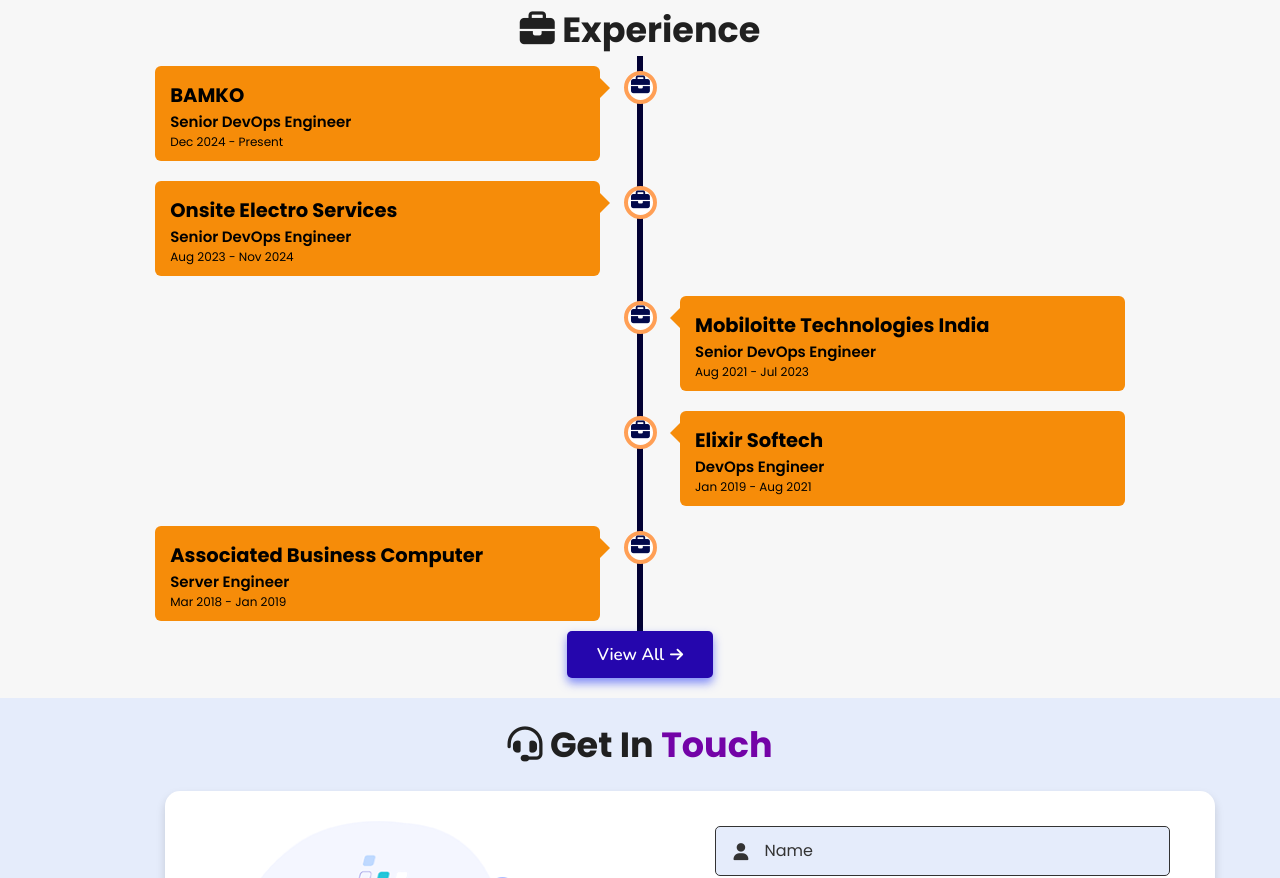
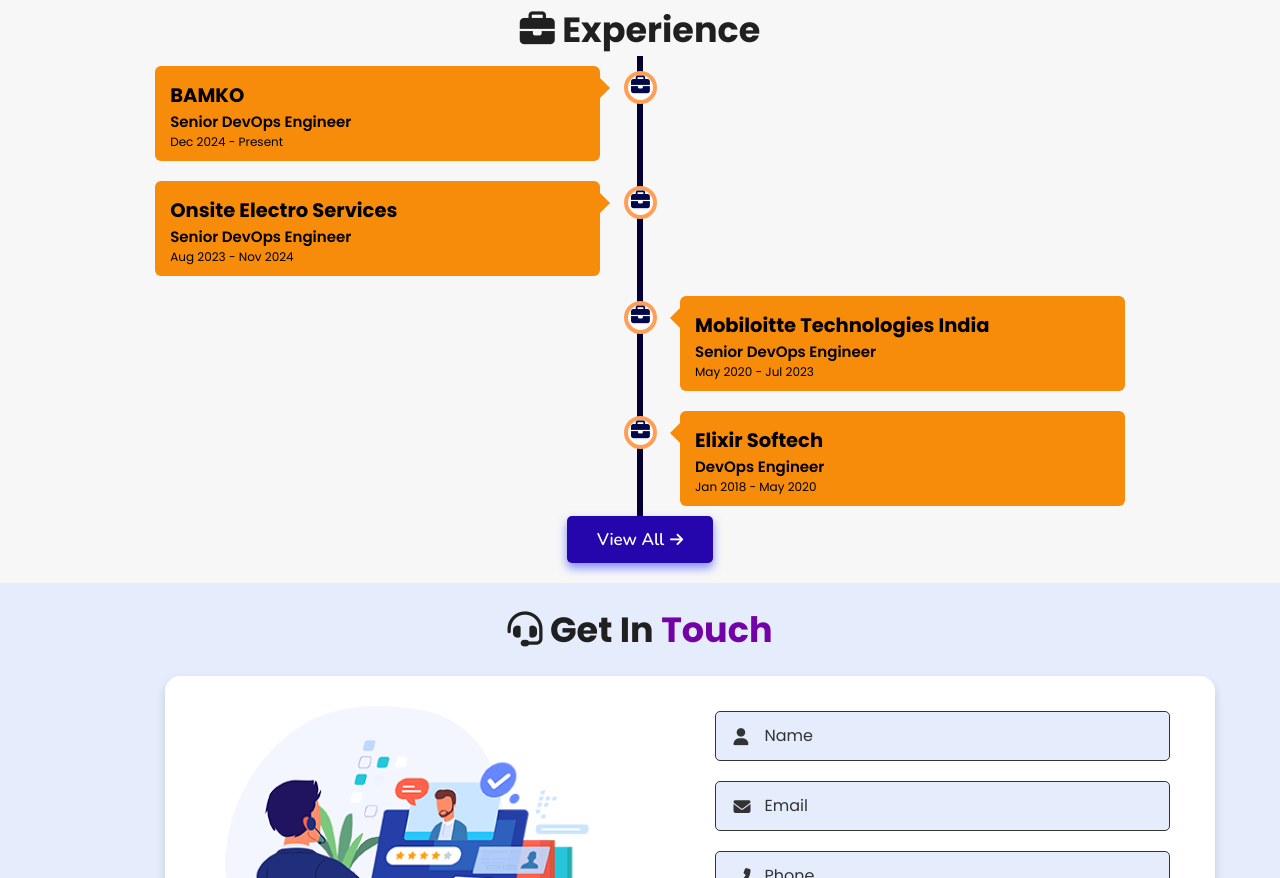
Before and after one commit to ajaysahai007/ajaysahai, a plain HTML site: page index.html in a window 1280 px wide. Shown: the part 3553-4431 px from the top of the page. Drawn offline with nearby package versions, Linux system fonts and the light colour scheme.

Commit message:
Update index.html

```diff
--- a/index.html
+++ b/index.html
@@ -269,7 +269,7 @@
         </div>
         <div class="desc">
             <h3>Senior DevOps Engineer</h3>
-            <p>Aug 2021 - Jul 2023</p>
+            <p>May 2020 - Jul 2023</p>
         </div>
       </div>
     </div>
@@ -282,12 +282,12 @@
         </div>
         <div class="desc">
             <h3>DevOps Engineer</h3>
-            <p>Jan 2019 - Aug 2021</p>
+            <p>Jan 2018 - May 2020</p>
         </div>
       </div>
     </div>
 
-    <div class="container left">
+<!--     <div class="container left">
       <div class="content">
         <div class="tag">
           <h2>Associated Business Computer</h2>
@@ -297,7 +297,7 @@
             <p>Mar 2018 - Jan 2019</p>
         </div>
       </div>
-    </div>
+    </div> -->
 
     <!-- <div class="container right">
       <div class="content">
```
